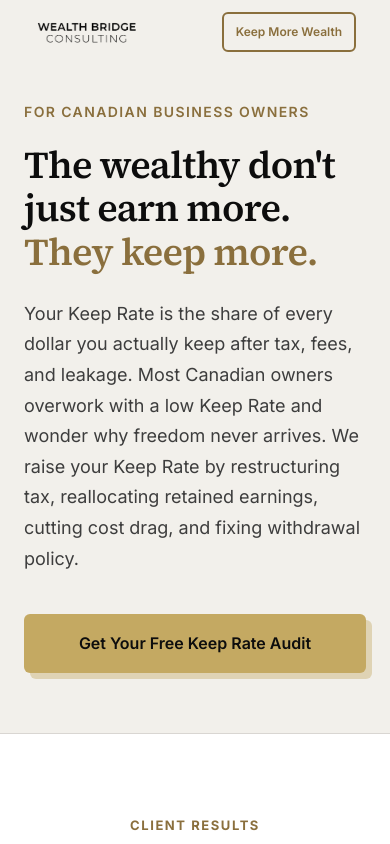
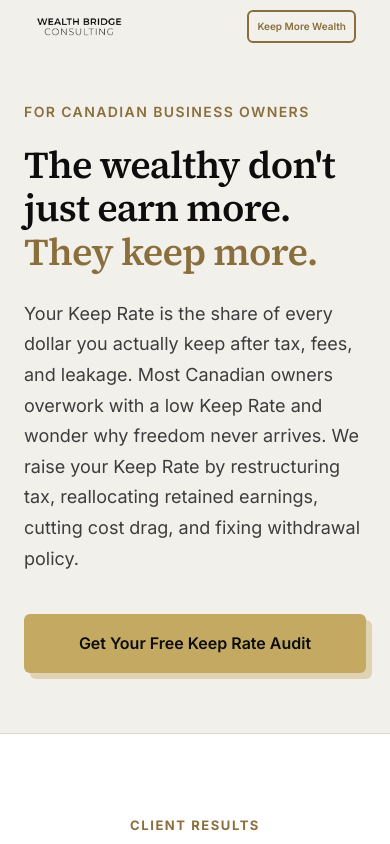
Before and after one commit to nerddigitalgit/wealthbridge-cloudcannon, an Eleventy site: page index.njk in a window 390 px wide. Shown: the top 844 px of the page. Built offline with nearby package versions, Linux system fonts and the light colour scheme; Eleventy itself is replaced by a stand-in of ours; files that its build step writes are made by us from their sources.

Commit message:
Fix header logo size and mobile button wrapping
- Set desktop logo to 110px wide
- Added white-space: nowrap to prevent button text wrapping
- Reduced mobile button padding and font size
- Adjusted mobile logo sizes for smaller screens

Co-Authored-By: Claude Opus 4.5 <noreply@anthropic.com>

```diff
--- a/assets/css/styles.css
+++ b/assets/css/styles.css
@@ -270,7 +270,7 @@ h3 { font-size: clamp(22px, 2.5vw, 28px); }
 }
 
 .nav__logo-img {
-  width: 200px;
+  width: 110px;
   height: auto;
 }
 
@@ -305,17 +305,17 @@ h3 { font-size: clamp(22px, 2.5vw, 28px); }
 }
 
 @media (max-width: 640px) {
-  .container { display: flex; flex-direction: row; }
-  .nav__inner { width: 100%; justify-content: center; display: flex; flex-direction: row; align-items: center; margin: 0 auto; padding: 0 10px; }
-  .nav__logo { width: 175px; margin-right: auto; }
-  .nav__logo-img { width: 60%; }
+  .nav__inner { width: 100%; justify-content: space-between; display: flex; flex-direction: row; align-items: center; margin: 0 auto; padding: 0 10px; }
+  .nav__logo { margin-right: auto; }
+  .nav__logo-img { width: 100px; }
   .nav__actions { display: flex; flex-direction: column; }
-  .nav__cta { margin-left: auto; padding: 8px 12px; }
+  .nav__cta { margin-left: auto; padding: 6px 10px; font-size: 11px; white-space: nowrap; }
 }
 
 @media (max-width: 480px) {
-  .nav { padding: 12px 0; }
-  .nav__cta { padding: 8px 12px; font-size: 12px; }
+  .nav { padding: 10px 0; }
+  .nav__logo-img { width: 90px; }
+  .nav__cta { padding: 6px 8px; font-size: 10px; white-space: nowrap; }
 }
 
 /* ==========================================
```
